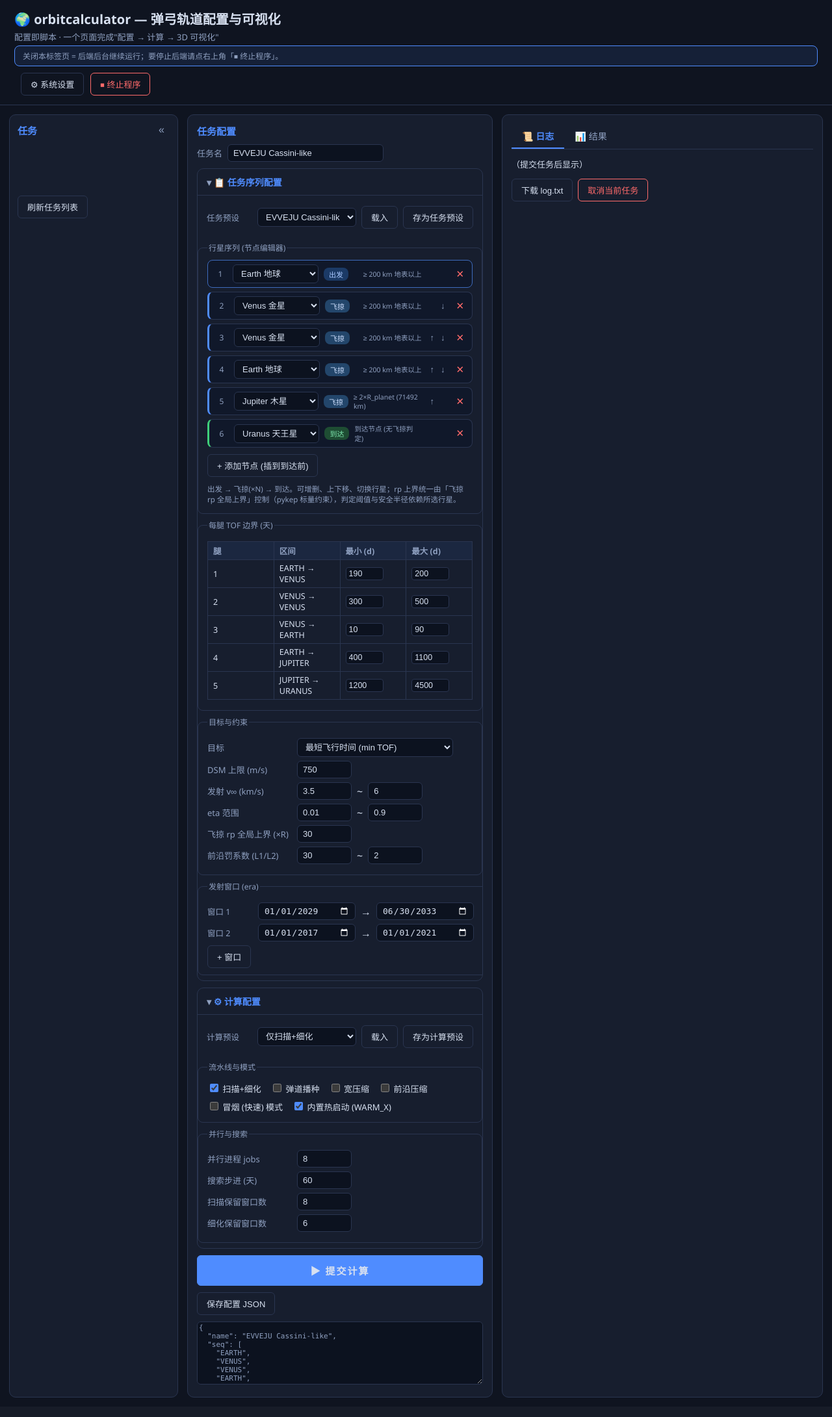
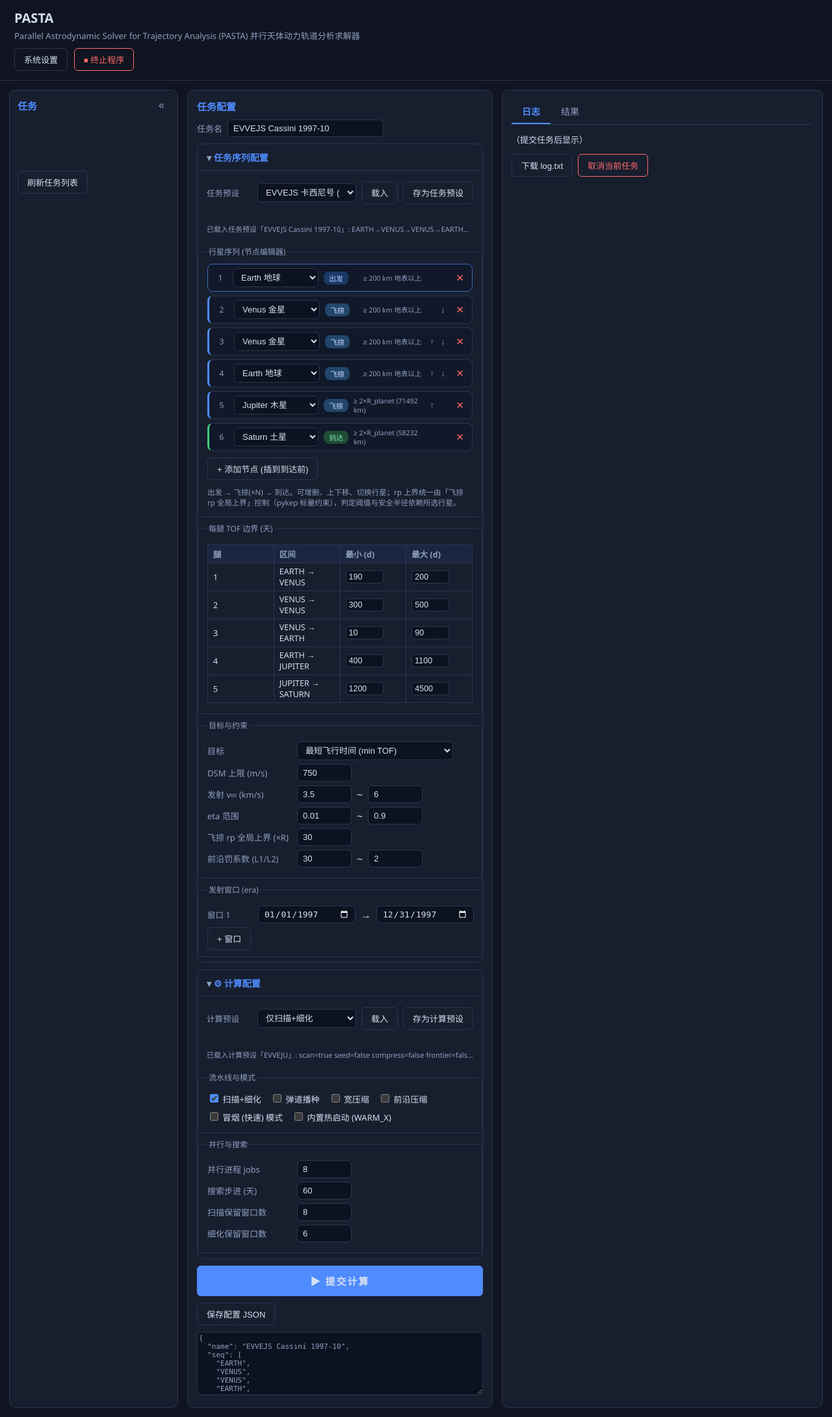
Before and after one commit to NonInertialObserver/pasta, a Flask app: page / in a window 1280 px wide. Shown: the whole page at 65% size. Before the commit the page ends 2151 px from the top, so only its background shows below. Run offline with Flask 3, Linux system fonts and the light colour scheme; data that the repository does not hold is empty; some libraries are stand-ins or nearby versions.

Commit message:
Update UI

```diff
--- a/bootstrap.py
+++ b/bootstrap.py
@@ -31,9 +31,11 @@ else:
     print()
     print("Restart the program after vc_redist installed.")
     print("安装完成后请重新运行本程序。")
+    print("Enter以退出...")
     # try:
     #     import webbrowser
     #     webbrowser.open("https://aka.ms/vs/17/release/vc_redist.x64.exe")
     # except Exception:
     #     pass
+    input()
     sys.exit(1)
--- a/orbcalc/config.py
+++ b/orbcalc/config.py
@@ -158,39 +158,30 @@ def sanitize_name(name):
 
 
 # ---------------------------------------------------------------------------
-# 预设
+# 内置任务预设: 只含任务设置 (计算参数已独立为计算预设)
 # ---------------------------------------------------------------------------
-def preset_evveju_cassini():
-    return TrajConfig(name="EVVEJU Cassini-like")
+def preset_evveju():
+    """EVVEJU: Earth→Venus→Venus→Earth→Jupiter→Uranus (默认, 含内置热启动)."""
+    return TrajConfig(name="EVVEJU")
 
 
-def preset_evveju_cold():
-    cfg = TrajConfig(name="EVVEJU cold")
+def preset_evvejs_cassini():
+    """Cassini 号 (1997-10 发射): E→V→V→E→J→Saturn, 实测飞行 ~6.7 yr (无内置热启动)."""
+    cfg = TrajConfig(name="EVVEJS Cassini 1997-10")
+    cfg.seq = ["EARTH", "VENUS", "VENUS", "EARTH", "JUPITER", "SATURN"]
+    cfg.eras = [["1997-01-01", "1997-12-31"]]
+    cfg.tof_bounds = [
+        [170.0, 220.0],    # Earth -> Venus1  (Cassini ~193 d)
+        [40.0, 90.0],      # Venus1 -> Venus2 (Cassini ~59 d)
+        [40.0, 90.0],      # Venus2 -> Earth2 (Cassini ~55 d)
+        [450.0, 700.0],    # Earth2 -> Jupiter (Cassini ~500 d)
+        [1100.0, 1500.0],  # Jupiter -> Saturn (Cassini ~1300 d)
+    ]
     cfg.warm_x = None
     return cfg
 
 
-def preset_evveju_uop():
-    """只扫 UOP 时代 (2029-2033) 的 EVVEJU."""
-    cfg = TrajConfig(name="EVVEJU UOP-era")
-    cfg.eras = [["2029-01-01", "2033-06-30"]]
-    return cfg
-
-
-def preset_evveju_evaluate():
-    """只评估内置最优解 (无扫描/压缩, 任务秒级): 快速验证环境与出图."""
-    cfg = TrajConfig(name="EVVEJU evaluate WARM")
-    cfg.eras = [["2029-01-01", "2033-06-30"]]
-    cfg.run_scan = False
-    cfg.run_seed = False
-    cfg.run_compress = False
-    cfg.run_frontier = False
-    return cfg
-
-
 PRESETS = {
-    "EVVEJU Cassini-like (默认, 含热启动)": preset_evveju_cassini,
-    "EVVEJU cold (无热启动, 从零扫)": preset_evveju_cold,
-    "EVVEJU UOP era (2029-2033)": preset_evveju_uop,
-    "EVVEJU 仅评估 WARM 解 (秒级)": preset_evveju_evaluate,
+    "EVVEJU (默认, 含热启动)": preset_evveju,
+    "EVVEJS 卡西尼号 (1997-10)": preset_evvejs_cassini,
 }
--- a/webapp/app.py
+++ b/webapp/app.py
@@ -319,7 +319,7 @@ class JobManager:
 
 # 预设字段分组: 任务配置 (轨迹) / 计算配置 (流水线)
 TRAJ_FIELDS = {"name", "seq", "safe_radius", "tof_bounds", "vinf_bounds_kmps",
-               "eta_bounds", "rp_ub", "eras", "era_step_d", "objective",
+               "eta_bounds", "rp_ub", "eras", "objective",
                "objective_weights", "dsm_limit_ms", "penalty", "frontier_penalty",
                "wl", "vinf_launch_limit_ms", "wa", "vinf_arrival_limit_ms", "warm_x"}
 COMP_FIELDS = {"name", "run_scan", "run_seed", "run_compress", "run_frontier",
--- a/webapp/static/app.css
+++ b/webapp/static/app.css
@@ -86,6 +86,8 @@ legend { font-size: 12px; color: var(--dim); }
 .preset-inline select { flex: 1; min-width: 120px; background: #0c121f; color: var(--txt);
                         border: 1px solid var(--line); border-radius: 6px;
                         padding: 5px 8px; font-size: 13px; }
+.preset-msg { font-size: 11px; color: var(--dim); margin: 2px 0 6px;
+              overflow: hidden; text-overflow: ellipsis; white-space: nowrap; }
 
 /* ---------- 任务配置两大子块 (可折叠) ---------- */
 details.main-panel { border: 1px solid var(--line); border-radius: 10px; margin: 10px 0;
--- a/webapp/static/app.js
+++ b/webapp/static/app.js
@@ -1,4 +1,4 @@
-// orbitcalculator Web 前端逻辑 (原生 JS, 无框架)
+// PASTA (Parallel Astrodynamic Solver for Trajectory Analysis) Web 前端逻辑 (原生 JS, 无框架)
 "use strict";
 
 /* ---------- 工具 ---------- */
@@ -86,6 +86,11 @@ function fillTrajForm(cfg) {
   buildSeqEditor(cfg.seq || ["EARTH", "VENUS", "VENUS", "EARTH", "JUPITER", "URANUS"]);
   buildEraTable(cfg.eras);
   updateConfigJson();
+  // 载入反馈
+  $("trajPresetMsg").textContent =
+    `已载入任务预设「${cfg.name || "?"}」: ` +
+    `${(cfg.seq || []).join("→")} · 目标 ${cfg.objective || "min_tof"}` +
+    (cfg.warm_x ? " · 含热启动" : " · 无热启动");
 }
 
 function fillCompForm(cfg) {
@@ -99,6 +104,13 @@ function fillCompForm(cfg) {
   $("cfgRefineKeep").value = cfg.refine_keep || 6;
   $("cfgEraStep").value = cfg.era_step_d || 60;   // 搜索步进 (天)
   updateConfigJson();
+  // 载入反馈 (明确显示生效了什么)
+  $("compPresetMsg").textContent =
+    `已载入计算预设「${cfg.name || "?"}」: ` +
+    `scan=${cfg.run_scan !== false} seed=${cfg.run_seed !== false} ` +
+    `compress=${cfg.run_compress !== false} frontier=${cfg.run_frontier !== false} ` +
+    `smoke=${!!cfg.smoke} jobs=${cfg.jobs || 8} ` +
+    `步进=${cfg.era_step_d || 60}d keep=${cfg.scan_keep || 8}/${cfg.refine_keep || 6}`;
 }
 
 /* ---------- 序列节点编辑器 ---------- */
@@ -707,7 +719,8 @@ async function loadSysConfig() {
     $("sysPort").value = s.port;
     $("sysSingle").checked = !!s.single_instance;
     $("sysOpenBrowser").checked = !!s.open_browser;
-    $("sysLanWarnBanner").classList.toggle("hidden", !$("sysLan").checked);
+    const bw = $("sysLanWarnBanner");
+    if (bw) bw.classList.toggle("hidden", !$("sysLan").checked);
   } catch (e) { console.error(e); }
 }
 $("sysOpen").addEventListener("click", async () => {
@@ -754,9 +767,10 @@ $("sysSave").addEventListener("click", async () => {
     const h = await jfetch("/api/health");
     $("sysInfo").textContent = `${h.host || "127.0.0.1"}:${h.port || 8765}` +
       (h.single_instance ? " · 单实例" : " · 多实例");
-    if (h.lan) $("sysLanWarnBanner").classList.remove("hidden");
+    if (h.lan) { const b = $("sysLanWarnBanner"); if (b) b.classList.remove("hidden"); }
   } catch (e) { console.error(e); }
-  $("closeHint").classList.remove("hidden");   // 一次性提示: 关标签=后台继续
+  // 一次性提示: 关标签=后台继续 (可删, 不影响脚本)
+  { const ch = $("closeHint"); if (ch) ch.classList.remove("hidden"); }
   await loadPresets();
   await loadJobList();
 })();
--- a/webapp/templates/index.html
+++ b/webapp/templates/index.html
@@ -3,19 +3,19 @@
 <head>
 <meta charset="utf-8">
 <meta name="viewport" content="width=device-width, initial-scale=1">
-<title>orbitcalculator · 轨道弹弓优化</title>
+<title>PASTA · Parallel Astrodynamic Solver for Trajectory Analysis</title>
 <link rel="stylesheet" href="/static/app.css">
 </head>
 <body>
 <header>
-  <h1>🌍 orbitcalculator — 弹弓轨道配置与可视化</h1>
-  <div class="sub">配置即脚本 · 一个页面完成"配置 → 计算 → 3D 可视化"</div>
-  <div id="closeHint" class="banner hint hidden">关闭本标签页 = 后端后台继续运行；要停止后端请点右上角「⏹ 终止程序」。</div>
+  <h1>PASTA</h1>
+  <div class="sub">Parallel Astrodynamic Solver for Trajectory Analysis (PASTA) 并行天体动力轨道分析求解器</div>
+  <!-- <div id="closeHint" class="banner hint hidden">关闭本标签页 = 后端后台继续运行；要停止后端请点右上角「⏹ 终止程序」。</div> -->
   <div class="header-actions">
-    <span id="sysInfo" class="sys-info"></span>
-    <button id="sysOpen" class="ghost">⚙ 系统设置</button>
+    <button id="sysOpen" class="ghost">系统设置</button>
     <button id="shutdownBtn" class="ghost danger">⏹ 终止程序</button>
   </div>
+  <span id="sysInfo" class="sys-info"></span>
 </header>
 
 <main class="layout">
@@ -34,17 +34,18 @@
     <h2>任务配置</h2>
 
     <!-- 任务名 单独一行 (不属于任何子块) -->
-    <div class="field wide"><label>任务名</label><input id="cfgName" class="wide" value="EVVEJU Cassini-like"></div>
+    <div class="field wide"><label>任务名</label><input id="cfgName" class="wide" value="EVVEJU"></div>
 
     <!-- ===== 子块 1: 任务序列配置 (可折叠) ===== -->
     <details class="main-panel" open>
-      <summary>📋 任务序列配置</summary>
+      <summary>任务序列配置</summary>
       <div class="preset-inline">
         <label>任务预设</label>
         <select id="presetSelect" class="wide"></select>
         <button id="presetLoad" class="ghost">载入</button>
         <button id="presetSave" class="ghost">存为任务预设</button>
       </div>
+      <div id="trajPresetMsg" class="preset-msg"></div>
       <fieldset>
         <legend>行星序列 (节点编辑器)</legend>
         <div id="seqNodes" class="seq-nodes"></div>
@@ -98,6 +99,7 @@
         <button id="compPresetLoad" class="ghost">载入</button>
         <button id="compPresetSave" class="ghost">存为计算预设</button>
       </div>
+      <div id="compPresetMsg" class="preset-msg"></div>
       <fieldset>
         <legend>流水线与模式</legend>
         <div class="checks">
@@ -130,8 +132,8 @@
   <!-- ================= 右: 日志 / 结果 双 tab ================= -->
   <section class="panel right">
     <div class="tabs">
-      <button id="tabLog" class="tab active">📜 日志</button>
-      <button id="tabResult" class="tab">📊 结果</button>
+      <button id="tabLog" class="tab active">日志</button>
+      <button id="tabResult" class="tab">结果</button>
     </div>
 
     <div id="paneLog" class="pane active">
```
Also changed, not shown: README.md, 1 other file.
